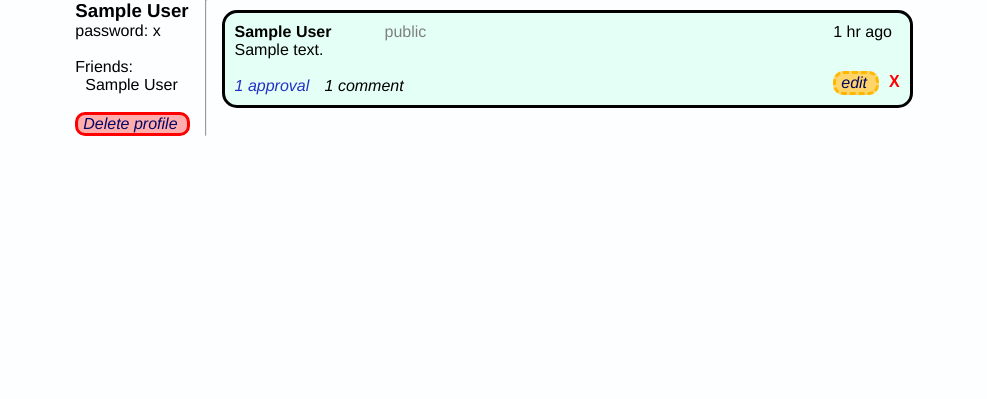
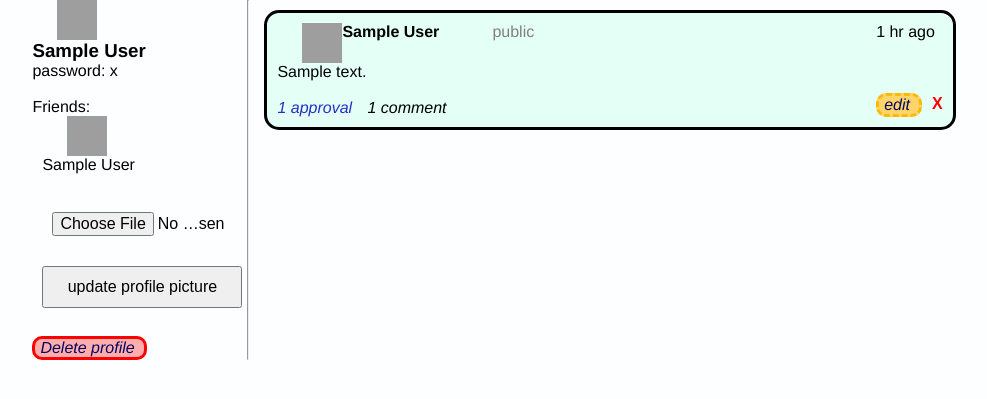
Before and after one commit to lookbehindyounow/destroy_facebook_eat_them_for_breakfast_take_their_business_eat_it_for_dinner, a Flask app: page /1/profile/1 in a window 1280 px wide. Shown: the part 82-481 px from the top of the page, without its empty margins (146-1133 px from the left). Run offline with Flask 3, Linux system fonts and the light colour scheme; tables that the repository leaves empty hold one stand-in row (values such as "Sample post"); grey boxes are pictures that could not be loaded.

Commit message:
profile pictures

```diff
--- a/controllers/users_controller.py
+++ b/controllers/users_controller.py
@@ -82,6 +82,15 @@ def show_profile(user_id,profile_id):
     posts.sort(key=lambda post: post.time, reverse=True)
     return render_template("feed.jinja",user_id=user_id,profile=profile,posts=posts,isprofile=True)
 
+@users_blueprint.route("/<int:user_id>/profile/pfp",methods=["POST"])
+def profile_pic(user_id):
+    user=User.query.get(user_id)
+    pfp=request.files["profile_picture"]
+    user.extension=pfp.filename.split(".")[-1] # talk about file extension getting
+    db.session.commit()
+    pfp.save(f"static/pfp/{user_id}.{user.extension}")
+    return redirect(f"/{user_id}/profile/{user_id}")
+
 @users_blueprint.route("/<int:user_id>/profile/delete")
 def delete_profile(user_id):
     # talk about the order
--- a/models.py
+++ b/models.py
@@ -8,6 +8,8 @@ class User(db.Model):
 
     name=db.Column(db.String(64))
     password=db.Column(db.String(64))
+
+    extension=db.Column(db.String(16))
 
     friends=db.relationship("Friend",backref="user")
     friendships=db.relationship("Friendship",backref="user")
@@ -47,7 +49,9 @@ class PostOrComment():
     content=db.Column(db.Text())
 
     def set_variables(self):
-        self.name=User.query.get(self.user_id).name
+        user=User.query.get(self.user_id)
+        self.name=user.name
+        self.extension=user.extension
 
         seconds_since=(datetime.now()-self.time).seconds
         if seconds_since<86400:
--- a/static/style.css
+++ b/static/style.css
@@ -40,8 +40,14 @@ input, select, button {
 }
 
 .profile_link {
+  display: flex;
   color: black;
   text-decoration: none;
+}
+
+.profile_link img , .pfp {
+  width: 40px;
+  height: 40px;
 }
 
 .feed {
@@ -111,6 +117,12 @@ input, select, button {
 .alter_buttons {
   display: flex;
   gap: 5px;
+}
+
+.pfp_upload {
+  width: 200px;
+  margin: 0;
+  padding: 0;
 }
 
 .alter__edit , .comment_button , .delete_profile , .add_friend , .remove_friend {
--- a/templates/feed.jinja
+++ b/templates/feed.jinja
@@ -10,6 +10,9 @@
         <div class="post__left">
             <span class="post__top">
                 <a class="profile_link" href="/{{user_id}}/profile/{{post.user_id}}">
+                {% if post.extension %}
+                    <img src="/static/pfp/{{post.user_id}}.{{post.extension}}"/>
+                {% endif %}
                 <h4 class="name">{{post.name}}</h4></a>
                 {% if post.public %}
                     <p class="audience">public</p>
--- a/templates/profile.jinja
+++ b/templates/profile.jinja
@@ -1,20 +1,32 @@
 {% extends 'base.jinja' %}{% block content %}
     <aside class="details">
+        {% if profile.extension %}
+            <img class="pfp" src="/static/pfp/{{profile.id}}.{{profile.extension}}"/>
+        {% endif %}
         <h3>{{profile.name}}</h3>
         <p>password: {{profile.password}}</p>
         <br/>
         <p>Friends:</p>
         <ul class="friends_list">
-        {# set ns=namespace(friends_ids=[]) #}
         {% set friends_ids=[] %}
         {% for friend in profile.friends_list %}
-            <li><a class="profile_link" href="/{{user_id}}/profile/{{friend.id}}">{{friend.name}}</a></li>
+            <li><p class="profile_link" href="/{{user_id}}/profile/{{friend.id}}">
+            {% if friend.extension %}
+                <img src="/static/pfp/{{friend.id}}.{{friend.extension}}"/>
+            {% endif %}
+            <p>{{friend.name}}</p></a></li>
             {% set friends_ids=friends_ids.append(friend.id) %}
             {{friends_ids[loop.index0]}}
         {% endfor %}
         </ul>
         <br/>
         {% if profile.id==user_id %}
+            {# talk about enctype here #}
+            <form class="pfp_upload" action="/{{user_id}}/profile/pfp" method="post" enctype="multipart/form-data">
+                <input type="file" id="profile_picture" name="profile_picture" accept="image/*" required>
+                <button type="submit">update profile picture</button>
+            </form>
+            <br/>
             <a class="delete_profile" href="/{{user_id}}/profile/delete">Delete profile</a>
         {% elif user_id in friends_ids %}
             <a class="post--link remove_friend" href="/{{user_id}}/profile/{{profile.id}}/remove">Remove friend</a>
--- a/templates/users.jinja
+++ b/templates/users.jinja
@@ -1,7 +1,9 @@
 {% extends 'base.jinja' %}{% block content %}
 <ul class="users">
     {% for user in users %}
-        <li><a class="profile_link" href="/{{user_id}}/profile/{{user.id}}">{{user.name}} - </a>
+        <li><a class="profile_link" href="/{{user_id}}/profile/{{user.id}}">
+        <img src="/static/pfp/{{user.id}}.{{user.extension}}"/>
+        <p>{{user.name}} - </p></a>
         {% if user.id==user_id %}
             <a class="post--link" href="/{{user_id}}/profile/{{user.id}}">My profile</a>
         {% elif user.id in friends_ids %}
```
Also changed, not shown: seed.py (+9 -4 lines), templates/post.jinja (+8 -1 lines), static/pfp/10.jpg (added), static/pfp/11.jpg (added), static/pfp/12.jpg (added), static/pfp/seed/dan.jpg (added), static/pfp/seed/kev.jpg (added), static/pfp/seed/shelly.jpg (added).
